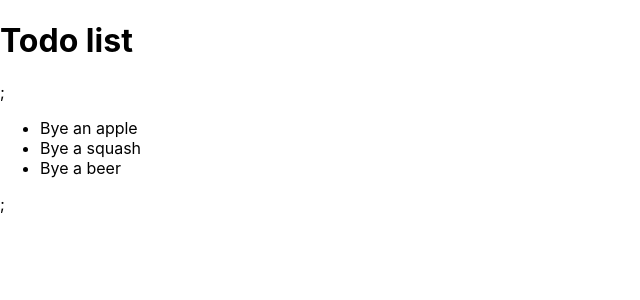
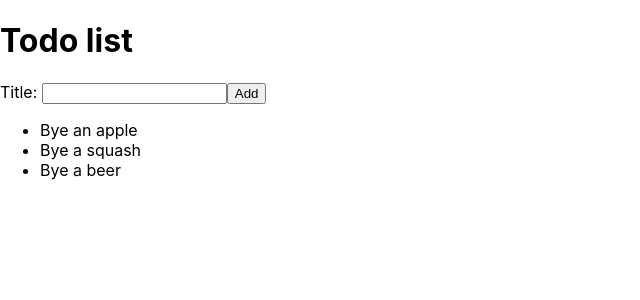
Before and after one commit to Code-the-Dream-School/ctd-react-egret, a React (Create React App) app in the folder application/: page / in a window 1280 px wide. Shown: the top 300 px of the page, without its empty margins (0-640 px from the left). Built offline with nearby package versions, Linux system fonts and the light colour scheme.

Commit message:
2nd lesson done

```diff
--- /dev/null
+++ b/application/src/AddTodoForm.js
@@ -0,0 +1,15 @@
+import React from 'react'
+
+const AddTodoForm = () => {
+    return (
+        <div>
+        <form>
+            <label htmlFor="todoTitle" >Title: </label>
+            <input id="todoTitle" type="text"/>
+            <button>Add</button>
+        </form>
+        </div>
+    )
+}
+
+export default AddTodoForm
--- a/application/src/App.js
+++ b/application/src/App.js
@@ -1,29 +1,18 @@
 import logo from './logo.svg';
 import './App.css';
+import TodoList from './Todolist';
+import AddTodoForm from './AddTodoForm';
 
 
 
 
-const todoList = [
-{ id: 1,
-  title: "Bye an apple",
-},
-{ id: 2,
-  title: "Bye a squash",
-},
-{ id: 3,
-  title: "Bye a beer",
-},
- ]
+
 function App() {
   return (
   <div>
-  <h1>Todo list</h1>;
-  <ul>
-{
-  todoList.map((i) => <li key={i.id}>{i.title}</li>)
-}
-  </ul>;
+  <h1>Todo list</h1>
+  <AddTodoForm />
+  <TodoList />
   </div>
   );
 }
--- /dev/null
+++ b/application/src/Todolist.js
@@ -0,0 +1,25 @@
+import React from 'react'
+
+const todoList = [
+    { id: 1,
+      title: "Bye an apple",
+    },
+    { id: 2,
+      title: "Bye a squash",
+    },
+    { id: 3,
+      title: "Bye a beer",
+    },
+     ]
+
+     const TodoList = () => {
+        return (
+            <ul>
+                {
+                  todoList.map((i) => <li key={i.id}>{i.title}</li>)
+                }
+         </ul>
+        )
+     }
+
+ export default TodoList
```
